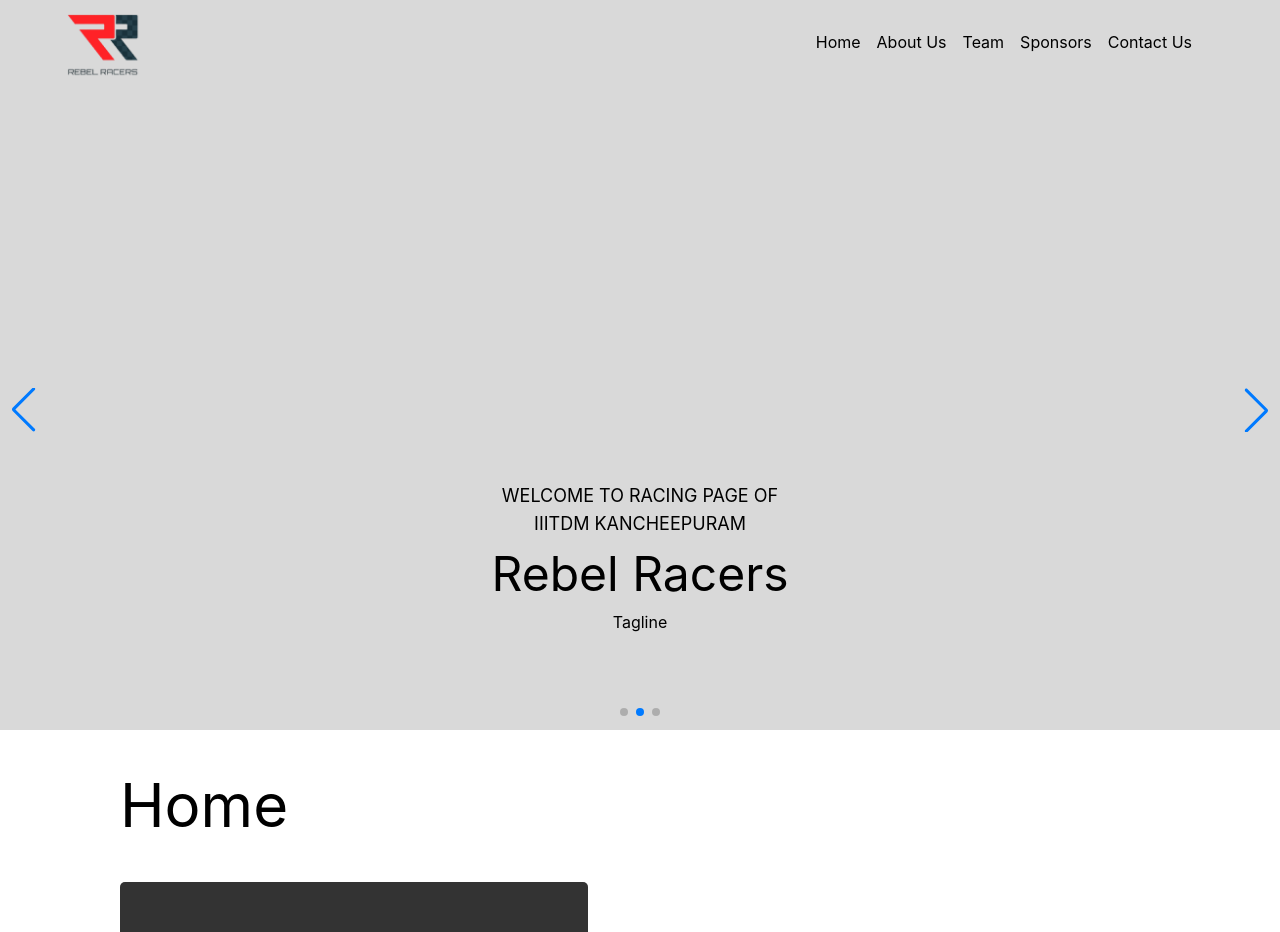
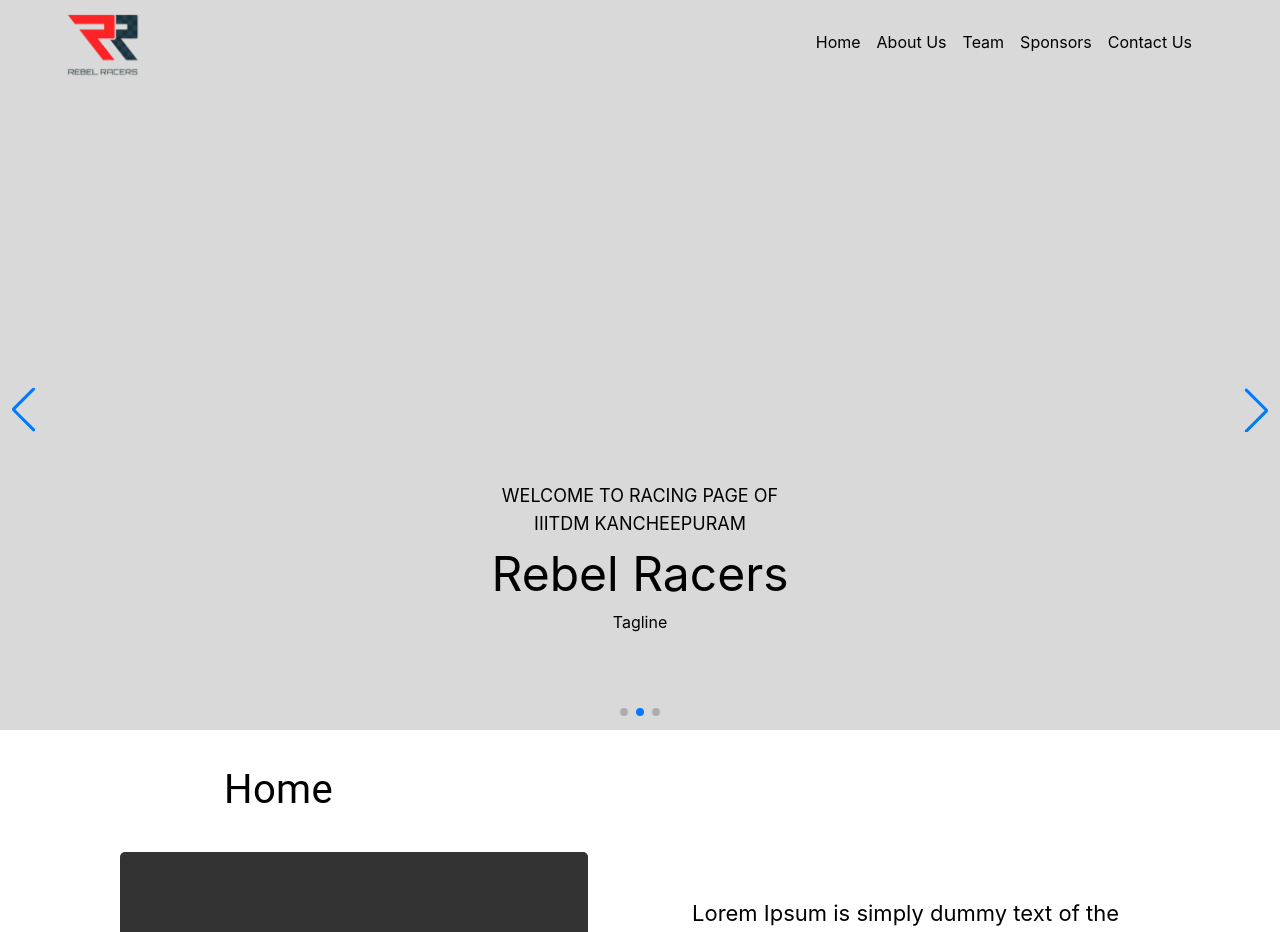
Before and after one commit to microsoftwala/spon, a React (Create React App) app: page / in a window 1280 px wide. Shown: the top 932 px of the page. Built offline with nearby package versions, Linux system fonts and the light colour scheme; grey boxes are pictures that could not be loaded.

Commit message:
Add files via upload

```diff
--- a/src/components/HomePage.jsx
+++ b/src/components/HomePage.jsx
@@ -3,6 +3,7 @@
 import Footer from "./Footer"
 import Components from "./Components"
 import Mp from "../assets/1.mp4"
+import { Typography } from "@mui/material"
 
 export default function HomePage(){
 
@@ -10,7 +11,15 @@
         <Header/>
       <Swiper/>
       <div className='lg:px-[7.5rem] lg:py-[9rem] md:px-[5rem] md:py-[6rem] py-[4rem] px-[2rem]' style={{ paddingTop:"30px"}}>
-        <div className='md:text-[3.75rem] text-[3.5rem]  text-left'>Home</div>
+        <Typography sx={{
+            font: "enter",
+            fontSize: "40px",
+            fontWeight: "400",
+            height: "100%",
+            width: {xs:"100%",sm:"100%",md:"90%"},
+            display: "flex",
+            justifyContent: {md:'flex-start',xs:"center",sm:"center"},
+            ml: {xs:"0px",sm:"0px",md:"10%"} }}>Home</Typography>
         <div className='grid md:grid-cols-2 lg:gap-x-[6.5rem] md:gap-x-[3rem] mt-8'>
 
           <video
```
